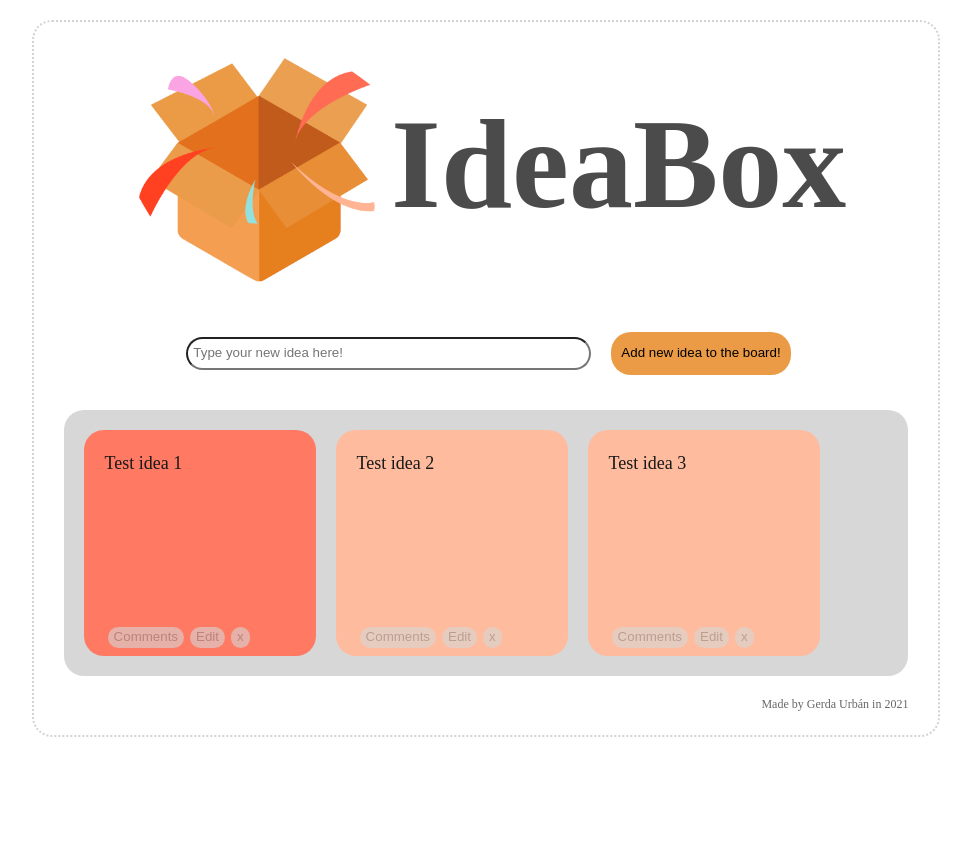
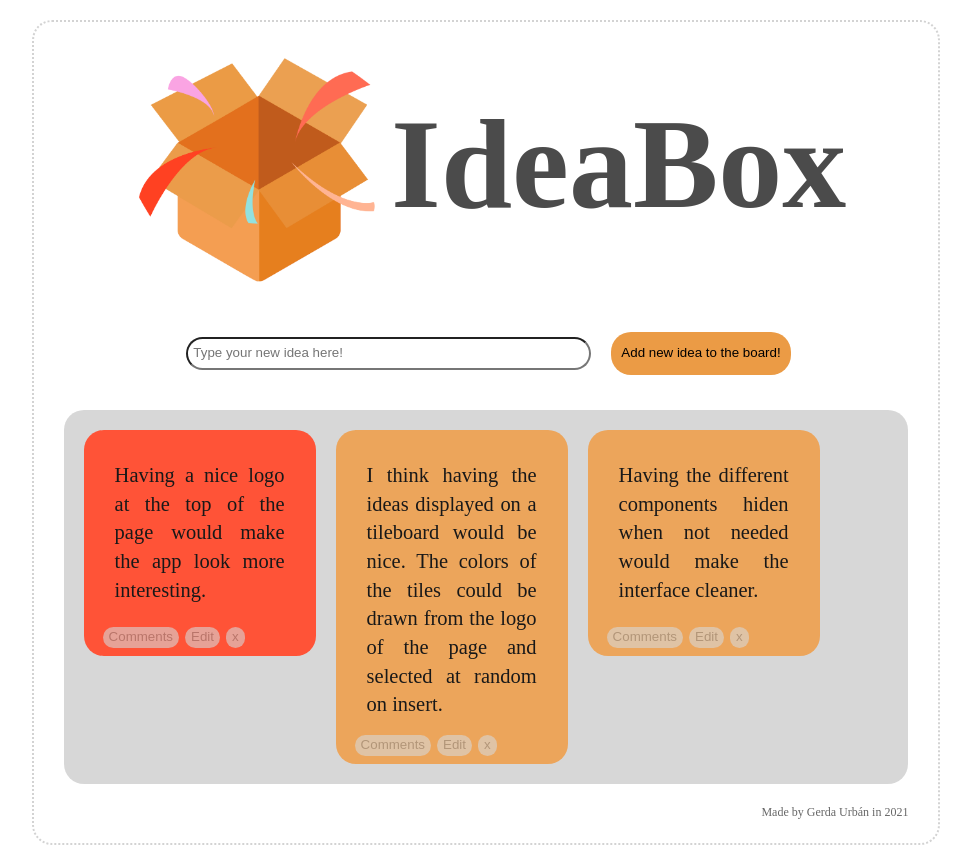
Before and after one commit to gerda101/idea_box, a Vue app: page / in a window 1280 px wide. Shown: the whole page, without its empty margins (154-1125 px from the left). Before the commit the page ends 800 px from the top, so only its background shows below. Built offline with nearby package versions, Linux system fonts and the light colour scheme.

Commit message:
Small changes

```diff
--- a/src/App.vue
+++ b/src/App.vue
@@ -26,15 +26,15 @@
         ideas: [
           {
             id: 1,
-            text: "Test idea 1",
+            text: "Having a nice logo at the top of the page would make the app look more interesting.",
           },
           {
             id: 2,
-            text: "Test idea 2"
+            text: "I think having the ideas displayed on a tileboard would be nice. The colors of the tiles could be drawn from the logo of the page and selected at random on insert."
           },
           {
             id: 3,
-            text: "Test idea 3"
+            text: "Having the different components hiden when not needed would make the interface cleaner."
           }
         ]
       }
@@ -89,7 +89,6 @@
   .buttons {
     position: absolute;
     bottom: 5px;
-    align-items: right;
   }
   .button {
     background-color: lightgrey;
--- a/src/components/Comments.vue
+++ b/src/components/Comments.vue
@@ -3,7 +3,7 @@
         <div v-bind:key="comment.id" v-for="comment in comments">
             <div v-if="comment.idea_id==idea.id">
                 <span class="comments">
-                    <CommentItem v-bind:comment="comment" @del-comment="$emit('del-comment', comment.id)" />
+                    <p><CommentItem v-bind:comment="comment" @del-comment="$emit('del-comment', comment.id)" /></p>
                 </span>
             </div>
         </div>
@@ -30,12 +30,20 @@
         position: relative;
         flex-wrap: wrap;
         flex-direction: column-reverse;
+        align-items: flex-end;
+    }
+    p {
+    font-family: 'Abril Fatface', serif;
+    text-align:justify;
+    font-size: 1.2vw;
+    padding: 5px;
+    margin: 1px;
     }
     .comments {
         background-color: whitesmoke;
-        display: inline-block;
+        display: block;
         min-height: 5px;
         width: 160px;
-        padding: 12px;
+        padding: 5px;
     }
 </style>
--- a/src/components/IdeaItem.vue
+++ b/src/components/IdeaItem.vue
@@ -1,8 +1,8 @@
 <template>
     <div>
       <span :style="pickColor">
-        <div class="idea" v-show="!editing">
-          {{idea.text}}
+        <div v-show="!editing">
+          <p>{{idea.text}}</p>
           <div v-show="viewComments & !editing">
             <Comments v-bind:comments="comment_array" v-bind:idea="idea" @del-comment="deleteComment"/>
               <div v-show="commenting">
@@ -55,17 +55,17 @@
           {
             id: 1,
             idea_id: 1,
-            comment_text: "Test comment"
+            comment_text: "The page should be reactive too, so it changes according to the window size."
           },
           {
             id: 2,
             idea_id: 3,
-            comment_text: "Test comment again"
+            comment_text: "The comments button was pressed, so now you can see them!"
           },
           {
             id: 3,
             idea_id: 3,
-            comment_text: "This is a test comment too"
+            comment_text: "This comment was added later than the one below it."
           }
         ]
       }
@@ -74,7 +74,7 @@
     computed: {
       pickColor() {
         var colors = [
-        "#faa4e3", "#ff6b53", "#ff4122", "#92e1df", "#ffb493"
+        "#faa4e3", "#ff6b53", "#ff4122", "#92e1df", "#ffb493", "#eb9b45", "#e3701d", "#eb9c4a"
         ];
         var random_color = colors[Math.floor(Math.random() * colors.length)];
         //console.log(random_color);
@@ -104,9 +104,12 @@
 </script>
 
 <style scoped>
-  .idea {
+  p {
+    font-family: 'Abril Fatface', serif;
+    text-align:justify;
+    font-size: 1.6vw;
     padding: 5px;
-    font-size: 18px;
+    margin: 10px;
   }
   span {
     background-color: var(--color);
@@ -116,5 +119,6 @@
     padding: 16px;
     padding-bottom: 30px;
     position: relative;
+
   }
 </style>
```
